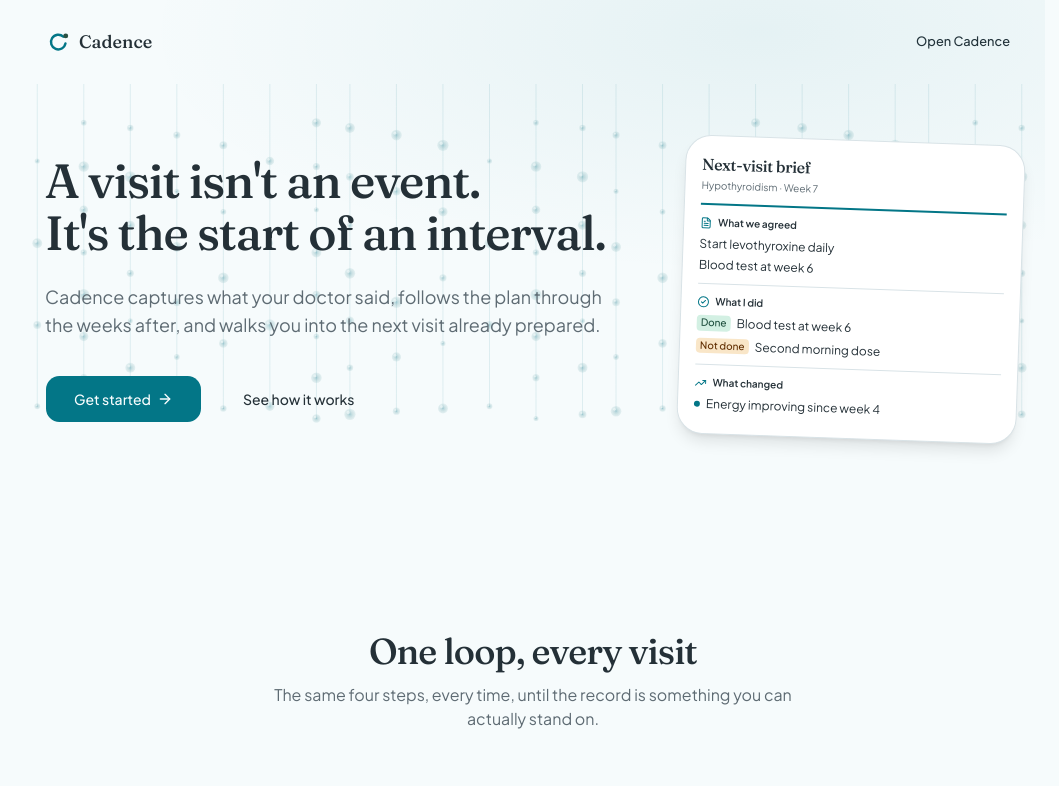
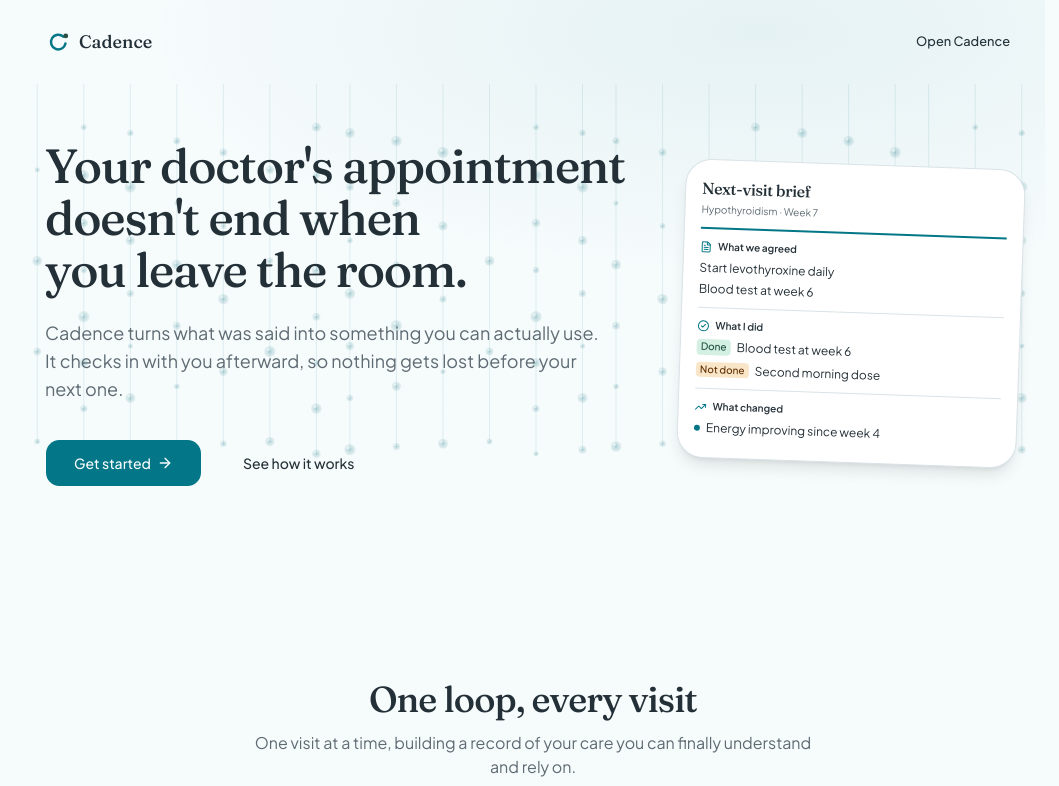
Before and after one commit to jackysiupuichung/juno_hack_cadenceai, a Next.js app in the folder web/: page / in a window 1280 px wide. Shown: the top 786 px of the page, without its empty margins (107-1166 px from the left). Built offline with nearby package versions, Linux system fonts and the light colour scheme; no server answers.

Commit message:
Landing copy: hero and loop-section rewrite
Hero now leads with "Your doctor's appointment doesn't end when you
leave the room" and a plainer promise; the loop section's subheading
frames the record built one visit at a time.

Co-Authored-By: Claude Fable 5 <noreply@anthropic.com>

```diff
--- a/web/app/page.tsx
+++ b/web/app/page.tsx
@@ -89,18 +89,17 @@ export default function LandingPage() {
               className="max-w-3xl text-balance font-[family-name:var(--font-display)] text-4xl font-medium leading-[1.08] tracking-tight text-foreground sm:text-5xl"
               style={{ animation: "fade-up 600ms var(--ease-out) 60ms both" }}
             >
-              A visit isn&apos;t an event.
-              <br />
-              It&apos;s the start of an interval.
+              Your doctor&apos;s appointment doesn&apos;t end when you leave
+              the room.
             </h1>
 
             <p
               className="mt-6 max-w-xl text-pretty text-lg text-muted-foreground"
               style={{ animation: "fade-up 600ms var(--ease-out) 120ms both" }}
             >
-              Cadence captures what your doctor said, follows the plan through
-              the weeks after, and walks you into the next visit already
-              prepared.
+              Cadence turns what was said into something you can actually use.
+              It checks in with you afterward, so nothing gets lost before your
+              next one.
             </p>
 
             <div
@@ -144,8 +143,8 @@ export default function LandingPage() {
             One loop, every visit
           </h2>
           <p className="mt-3 text-pretty text-muted-foreground">
-            The same four steps, every time, until the record is something you
-            can actually stand on.
+            One visit at a time, building a record of your care you can
+            finally understand and rely on.
           </p>
         </Reveal>
 
```
